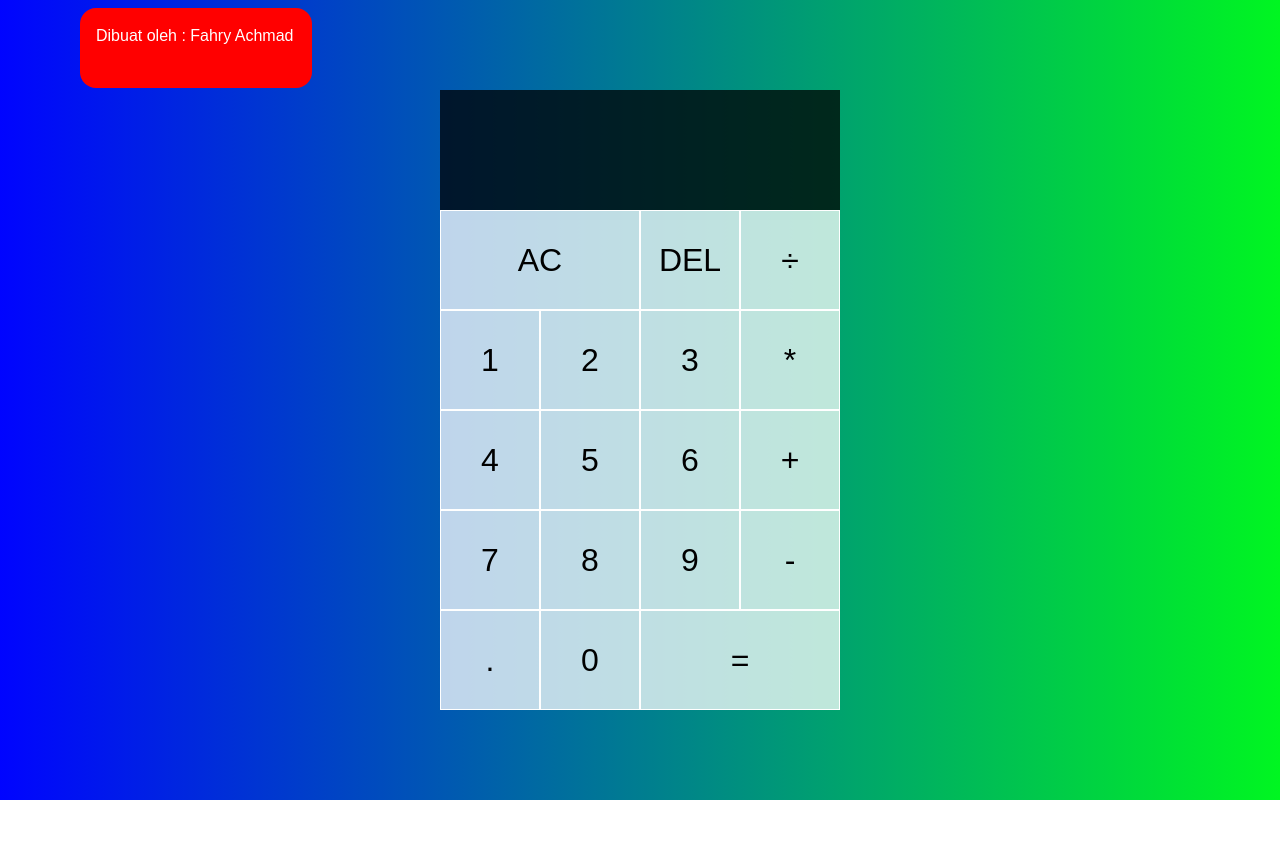
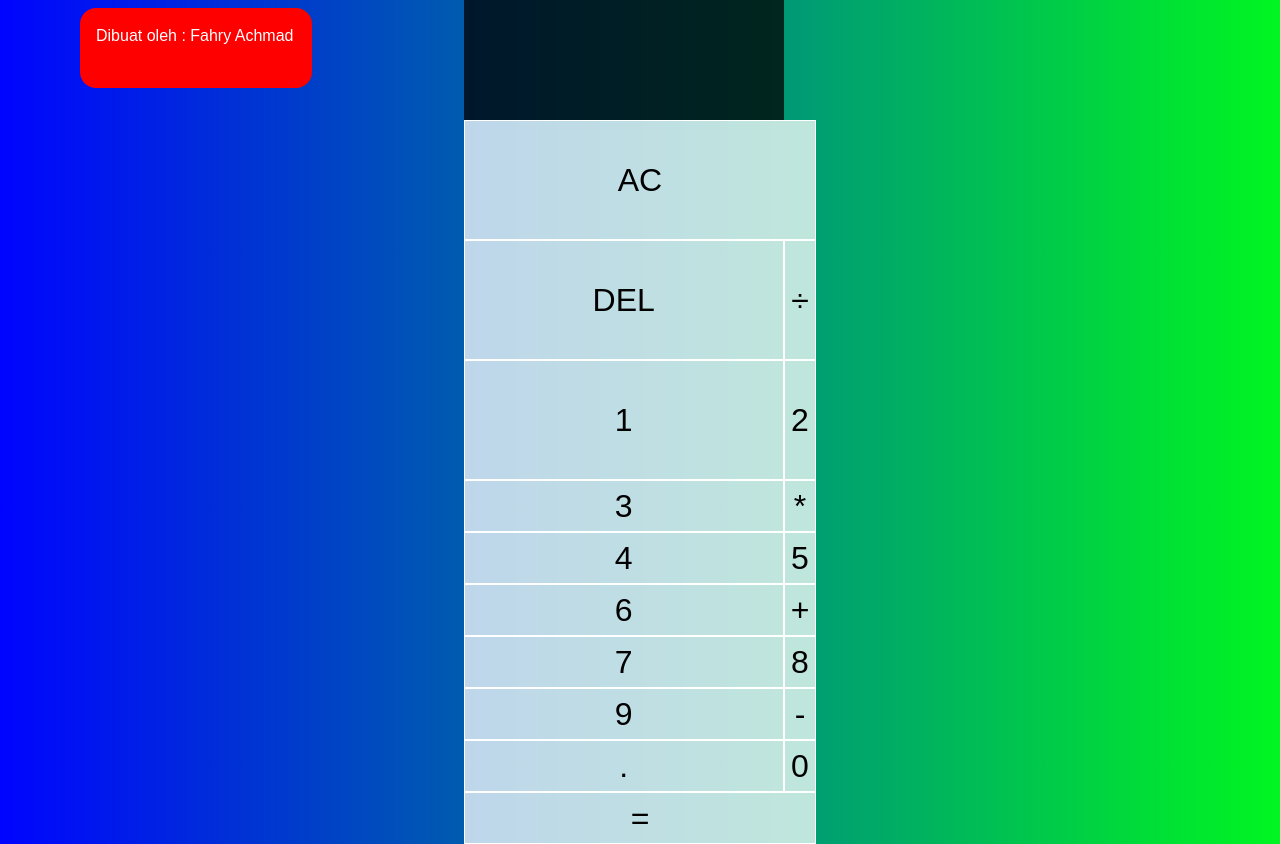
Before and after one commit to FahryAchmad/Calculator-Project, a plain HTML site: page index.html in a window 1280 px wide. Before the commit the page ends 800 px from the top, so only its background shows below. Drawn offline with Linux system fonts and the light colour scheme.

Commit message:
Update styles.css

```diff
--- a/styles.css
+++ b/styles.css
@@ -6,6 +6,8 @@
     box-sizing: border-box;
     font-family: Gotham Rounded, sans-serif;
     font-weight: normal;
+     grid-template-rows: repeat(4, 15vh);
+    grid-template-columns: repeat(1, 40vh);
 
 }
 
@@ -29,6 +31,8 @@
     text-align: left 10vh;
     font-weight: bold;
     font-size: 2vh;
+     grid-template-rows: repeat(4, 15vh);
+    grid-template-columns: repeat(1, 40vh);
 }
 
 body {
@@ -36,6 +40,8 @@ body {
     padding: 0%;
     margin: 0%;
     background: linear-gradient(to right, #0004ff, #00f621);
+     grid-template-rows: repeat(4, 15vh);
+    grid-template-columns: repeat(1, 40vh);
 
 }
 
@@ -47,6 +53,8 @@ body {
     min-height: 100vh;
     grid-template-columns: repeat(4, 100px);
     grid-template-rows: minmax(120px, auto) repeat(5, 100px);
+     grid-template-rows: repeat(4, 15vh);
+    grid-template-columns: repeat(1, 40vh);
 
 }
 
@@ -57,18 +65,24 @@ body {
     border: 1px solid white;
     outline: none;
     background-color: rgba(255, 255, 255, .75);
+     grid-template-rows: repeat(4, 15vh);
+    grid-template-columns: repeat(1, 40vh);
 
 }
 
 .calculator-grid > button:hover {
 
     background-color: rgba(255, 255, 255, .9);
+     grid-template-rows: repeat(4, 15vh);
+    grid-template-columns: repeat(1, 40vh);
 
 }
 
 .span-two {
 
     grid-column: span 2;
+     grid-template-rows: repeat(4, 15vh);
+    grid-template-columns: repeat(1, 40vh);
 
 }
 
@@ -83,12 +97,16 @@ body {
     padding: 10px;
     word-wrap: break-word;
     word-break: break-all;
+     grid-template-rows: repeat(4, 15vh);
+    grid-template-columns: repeat(1, 40vh);
 }
 
 .output .previous-operand {
 
     color: rgba(255, 255, 255, .75);
     font-size: 1.5rem;
+     grid-template-rows: repeat(4, 15vh);
+    grid-template-columns: repeat(1, 40vh);
 
 }
 
@@ -96,5 +114,7 @@ body {
 
     color: white;
     font-size: 2.5rem;
+     grid-template-rows: repeat(4, 15vh);
+    grid-template-columns: repeat(1, 40vh);
 
 }
```
